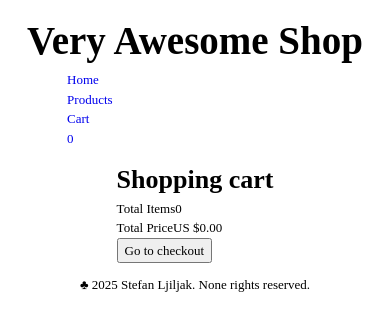
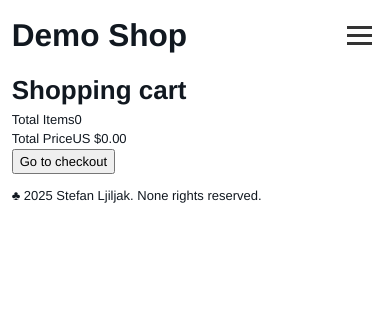
Before and after one commit to baplaninarenje/shopping-cart, a React (Vite) app: page /cart in a window 390 px wide. Shown: the top 330 px of the page. Built offline with nearby package versions, Linux system fonts and the light colour scheme.

Commit message:
Add hamburger menu

```diff
--- /dev/null
+++ b/src/components/Header/Hamburger/Hamburger.jsx
@@ -0,0 +1,18 @@
+import styles from './Hamburger.module.css';
+import PropTypes from 'prop-types';
+
+const Hamburger = ({ toggleMenu }) => {
+  return (
+    <button className={styles.hamburger} onClick={toggleMenu}>
+      <span className={styles.line}></span>
+      <span className={styles.line}></span>
+      <span className={styles.line}></span>
+    </button>
+  );
+};
+
+Hamburger.propTypes = {
+  toggleMenu: PropTypes.func.isRequired,
+};
+
+export default Hamburger;
--- /dev/null
+++ b/src/components/Header/Hamburger/Hamburger.module.css
@@ -0,0 +1,33 @@
+.hamburger {
+  display: flex;
+  flex-direction: column;
+  gap: 5px;
+  background: none;
+  border: none;
+  cursor: pointer;
+}
+
+.hamburger .line {
+  width: 25px;
+  height: 3px;
+  background: #333;
+  transition: transform 0.3s ease, opacity 0.3s ease;
+}
+
+.hamburger.open .line:nth-child(1) {
+  transform: rotate(45deg) translateY(6px);
+}
+
+.hamburger.open .line:nth-child(2) {
+  opacity: 0;
+}
+
+.hamburger.open .line:nth-child(3) {
+  transform: rotate(-45deg) translateY(-6px);
+}
+
+@media (min-width: 767px) {
+  .hamburger {
+    display: none;
+  }
+}
--- a/src/components/Header/Header.jsx
+++ b/src/components/Header/Header.jsx
@@ -1,9 +1,16 @@
 import Links from './Links/Links';
 import { CartContext } from '../../contexts/CartContext';
-import { useContext } from 'react';
+import { useContext, useState } from 'react';
+import Hamburger from './Hamburger/Hamburger';
+import styles from './Header.module.css';
 
 function Header() {
   const { cartItemsCount } = useContext(CartContext);
+  const [isMenuOpen, setIsMenuOpen] = useState(false);
+
+  const toggleMenu = () => {
+    setIsMenuOpen(!isMenuOpen);
+  };
 
   const linkItems = [
     {
@@ -26,8 +33,21 @@ function Header() {
   ];
   return (
     <header>
-      <h1>Very Awesome Shop</h1>
-      <nav>
+      <h1>Demo Shop</h1>
+      <Hamburger toggleMenu={toggleMenu} />
+      {isMenuOpen && (
+        <nav className={styles.menuMobile}>
+          <button
+            className={styles.closeBtn}
+            onClick={toggleMenu}
+            aria-label="Close Menu"
+          >
+            &#10006;
+          </button>
+          <Links linkItems={linkItems} toggleMenu={toggleMenu} />
+        </nav>
+      )}
+      <nav className={styles.menuDesktop}>
         <Links linkItems={linkItems} />
       </nav>
     </header>
--- /dev/null
+++ b/src/components/Header/Header.module.css
@@ -0,0 +1,63 @@
+header {
+  font-size: 0.9rem;
+  display: flex;
+  align-items: center;
+  justify-content: space-between;
+}
+
+.menuMobile {
+  position: absolute;
+  top: 0;
+  right: 0;
+  left: 0;
+  bottom: 0;
+  width: 100vw;
+  height: 100vh;
+  background-color: white;
+  display: flex;
+  flex-direction: column;
+  gap: 30px;
+  padding: 30px;
+  font-weight: 700;
+}
+
+ul {
+  display: flex;
+  flex-direction: column;
+  gap: 30px;
+}
+
+a {
+  font-size: 2em;
+}
+
+a[href='/cart'] {
+  display: flex;
+  gap: 10px;
+  padding-bottom: 30px;
+  border-bottom: rgba(17, 24, 32, 0.2) solid 2px;
+}
+
+.closeBtn {
+  border: none;
+  padding: 0;
+  background-color: transparent;
+  width: fit-content;
+  align-self: flex-end;
+  font-size: 2em;
+}
+
+.menuDesktop {
+  display: none;
+}
+
+@media (min-width: 767px) {
+  .menuMobile {
+    display: none;
+  }
+
+  .menuDesktop,
+  .menuDesktop ul {
+    display: flex;
+  }
+}
--- a/src/components/Header/Links/LinkItem.jsx
+++ b/src/components/Header/Links/LinkItem.jsx
@@ -1,9 +1,9 @@
 import PropTypes from 'prop-types';
 import { Link } from 'react-router-dom';
 
-const LinkItem = ({ to, children }) => {
+const LinkItem = ({ to, children, toggleMenu }) => {
   return (
-    <li>
+    <li onClick={toggleMenu}>
       <Link to={to}>{children}</Link>
     </li>
   );
@@ -12,6 +12,7 @@ const LinkItem = ({ to, children }) => {
 LinkItem.propTypes = {
   children: PropTypes.any.isRequired,
   to: PropTypes.string.isRequired,
+  toggleMenu: PropTypes.func,
 };
 
 export default LinkItem;
--- a/src/components/Header/Links/Links.jsx
+++ b/src/components/Header/Links/Links.jsx
@@ -1,12 +1,12 @@
 import PropTypes from 'prop-types';
 import LinkItem from './LinkItem';
 
-function Links({ linkItems }) {
+function Links({ linkItems, toggleMenu }) {
   return (
     <ul>
       {linkItems.map(({ to, children }) => {
         return (
-          <LinkItem key={to} to={to}>
+          <LinkItem key={to} to={to} toggleMenu={toggleMenu}>
             {children}
           </LinkItem>
         );
@@ -17,6 +17,7 @@ function Links({ linkItems }) {
 
 Links.propTypes = {
   linkItems: PropTypes.array.isRequired,
+  toggleMenu: PropTypes.func,
 };
 
 export default Links;
--- a/src/components/Layout/Layout.module.css
+++ b/src/components/Layout/Layout.module.css
@@ -1,9 +1,12 @@
 html {
   font-size: 13px;
+  color: #111820;
+  font-family: 'Market Sans', 'Helvetica Neue', Helvetica, Arial, Roboto,
+    sans-serif;
 }
 
 h1 {
-  font-size: 3em;
+  font-size: 2.7em;
 }
 
 h2 {
@@ -16,10 +19,12 @@ h3 {
 
 ul {
   list-style-type: none;
+  padding: 0;
 }
 
 a {
   text-decoration: none;
+  color: #111820;
 }
 
 .layout {
@@ -27,5 +32,4 @@ a {
   flex-direction: column;
   padding: 3vw;
   gap: 3vw;
-  align-items: center;
 }
```
